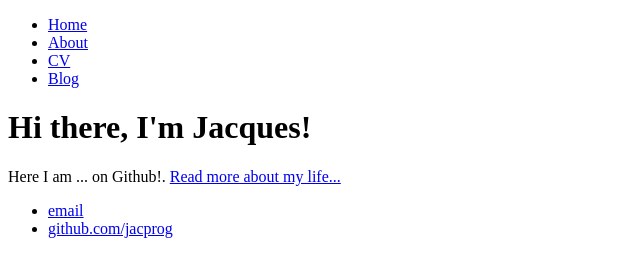
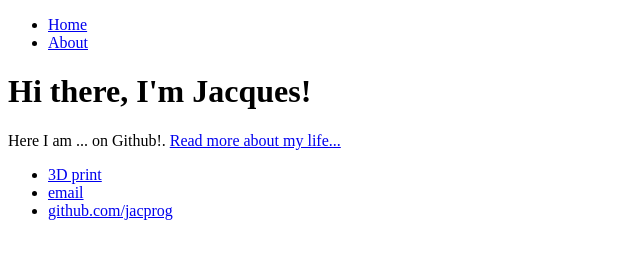
Before and after one commit to jacprog/jacprog.github.io, a plain HTML site: page index.html in a window 1280 px wide. Shown: the whole page, without its empty margins (0-640 px from the left). Drawn offline with Linux system fonts and the light colour scheme.

Commit message:
Update index.html

```diff
--- a/index.html
+++ b/index.html
@@ -8,18 +8,19 @@
     		<ul>
         		<li><a href="/">Home</a></li>
 	        	<li><a href="/about">About</a></li>
-        		<li><a href="/cv">CV</a></li>
-        		<li><a href="/blog">Blog</a></li>
+
+
     		</ul>
 		</nav>
 		<div class="container">
     		<div class="blurb">
         		<h1>Hi there, I'm Jacques!</h1>
-				<p>Here I am ... on Github!. <a href="/about">Read more about my life...</a></p>
+				<p>Here I am ... on Github!. <a href="https://jacprog.github.io/finalweb2/">Read more about my life...</a></p>
     		</div><!-- /.blurb -->
 		</div><!-- /.container -->
 		<footer>
     		<ul>
+			<li><a href="https://jacprog.github.io/PrintPartShop/">3D print</a></li>
         		<li><a href="mailto:jacqueshfavre@gmail.com">email</a></li>
         		<li><a href="https://jacprog.github.io/">github.com/jacprog</a></li>
 			</ul>
```
